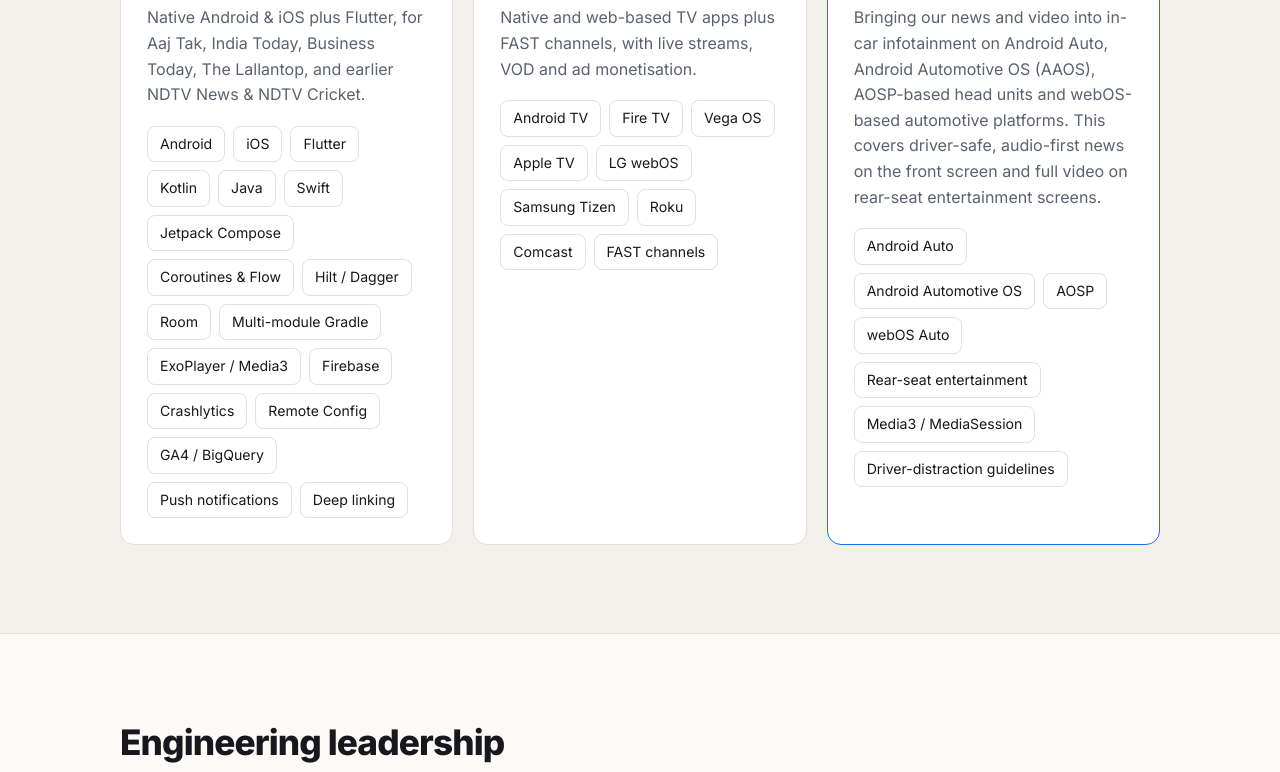
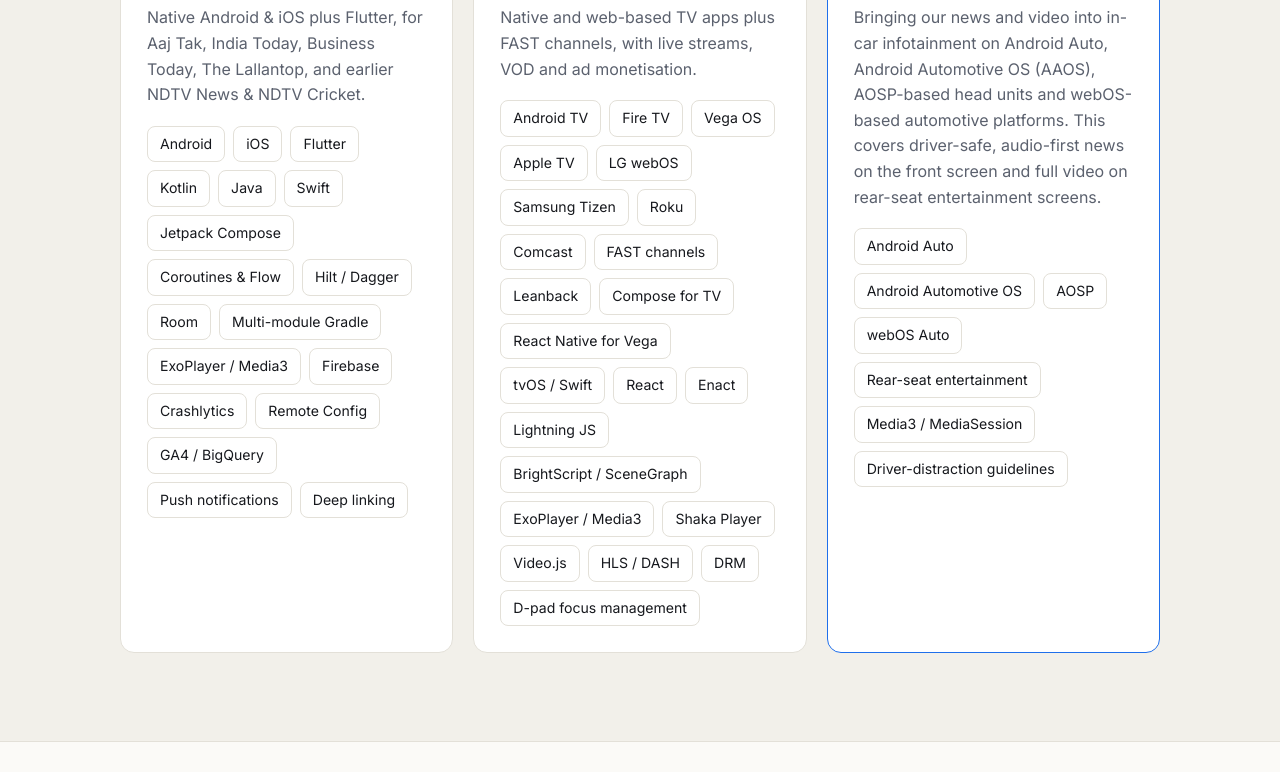
Before and after one commit to pankajkumar78/portfolio, a plain HTML site: page index.html in a window 1280 px wide. Shown: the part 3944-4716 px from the top of the page. Drawn offline with Linux system fonts and the light colour scheme.

Commit message:
CTV card: more tech terms
Co-Authored-By: Claude Opus 5.5 <noreply@anthropic.com>

```diff
--- a/index.html
+++ b/index.html
@@ -196,7 +196,7 @@
           <span class="cat cat-ctv">Connected TV</span>
           <h3>Where engagement is deepest</h3>
           <p>Native and web-based TV apps plus FAST channels, with live streams, VOD and ad monetisation.</p>
-          <div class="pills"><span>Android TV</span><span>Fire TV</span><span>Vega OS</span><span>Apple TV</span><span>LG webOS</span><span>Samsung Tizen</span><span>Roku</span><span>Comcast</span><span>FAST channels</span></div>
+          <div class="pills"><span>Android TV</span><span>Fire TV</span><span>Vega OS</span><span>Apple TV</span><span>LG webOS</span><span>Samsung Tizen</span><span>Roku</span><span>Comcast</span><span>FAST channels</span><span>Leanback</span><span>Compose for TV</span><span>React Native for Vega</span><span>tvOS / Swift</span><span>React</span><span>Enact</span><span>Lightning JS</span><span>BrightScript / SceneGraph</span><span>ExoPlayer / Media3</span><span>Shaka Player</span><span>Video.js</span><span>HLS / DASH</span><span>DRM</span><span>D-pad focus management</span></div>
         </div>
         <div class="plat plat-auto">
           <span class="cat cat-auto">Automotive</span>
```
